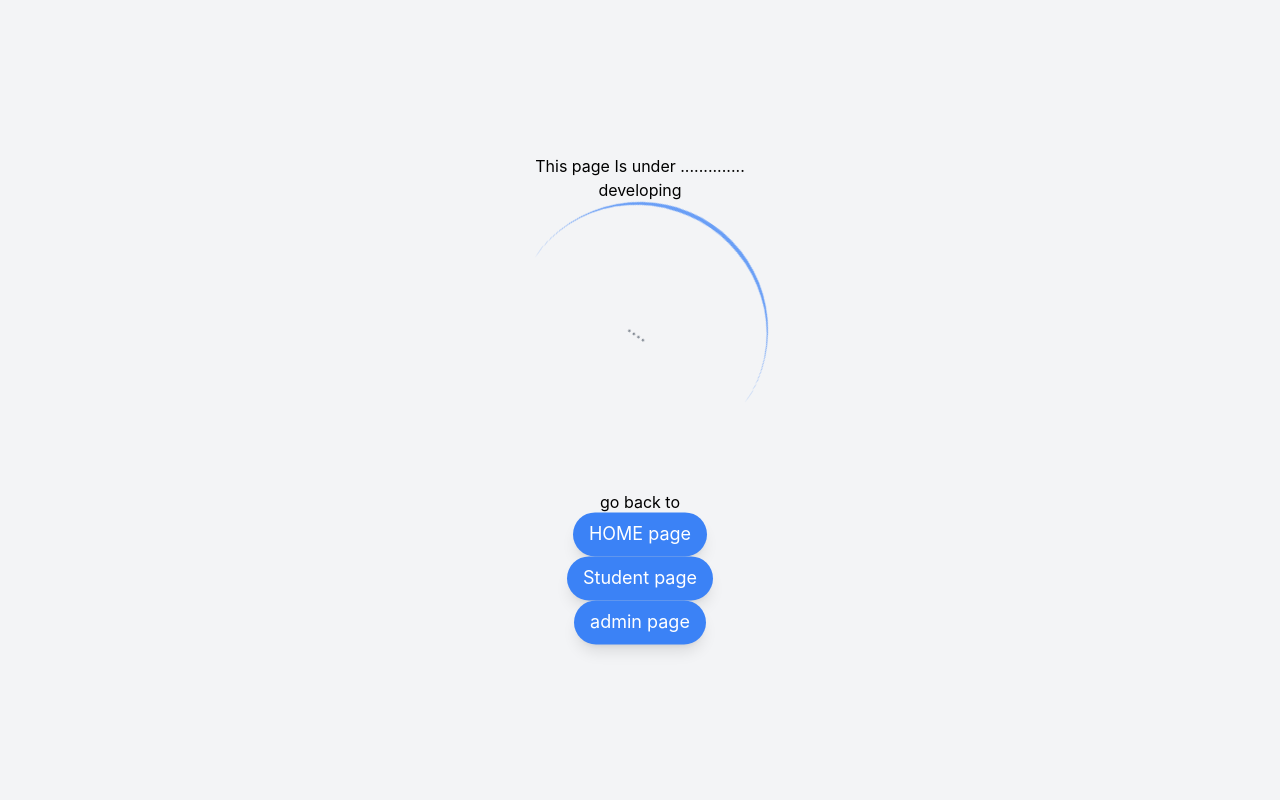
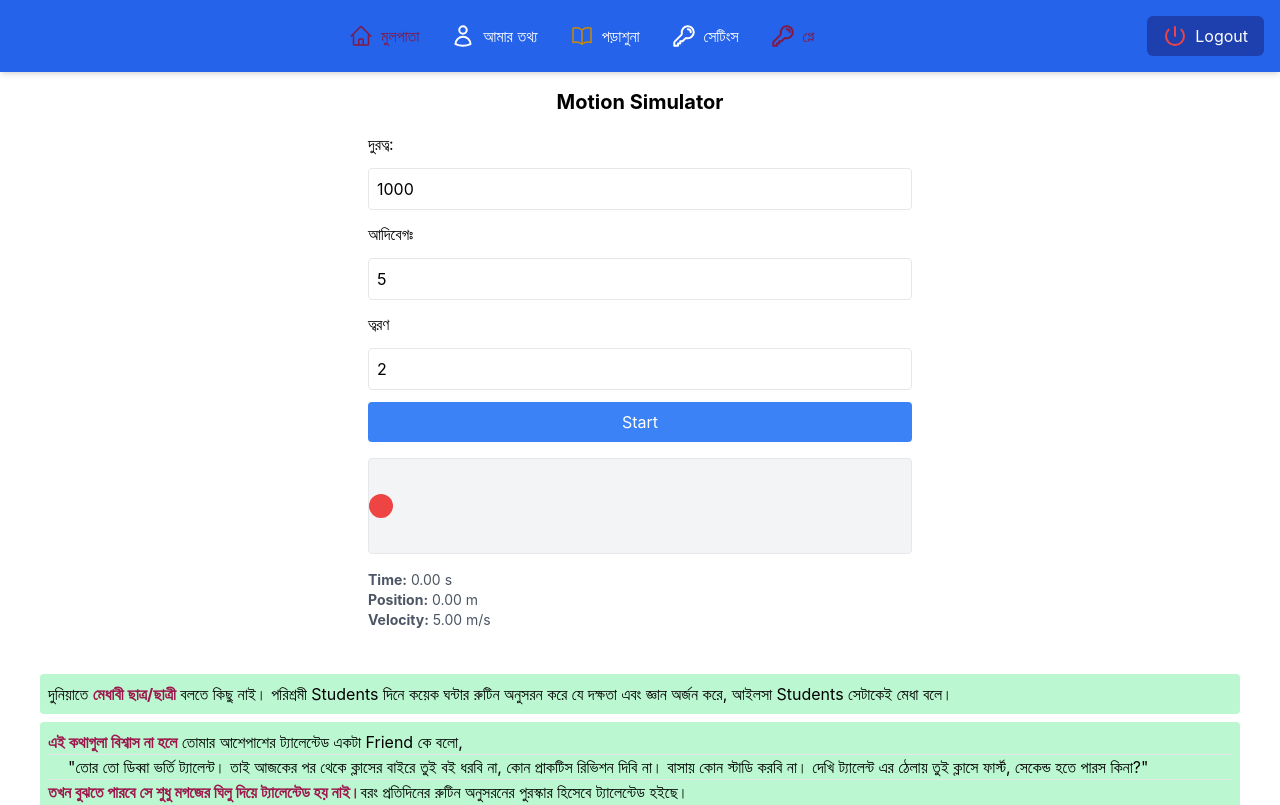
Before and after one commit to almubin78/Student-Management-System, a React (Create React App) app in the folder Student-collection-client/: page /student/play in a window 1280 px wide. Shown: the top 805 px of the page. Built offline with nearby package versions, Linux system fonts and the light colour scheme.

Commit message:
add motion animation in student dashboard

```diff
--- /dev/null
+++ b/Student-collection-client/src/components/StudentsDashboard/PlayAnimation/MotionSimulator.js
@@ -0,0 +1,76 @@
+import React, { useState, useRef, useEffect } from "react";
+
+export default function MotionSimulator() {
+  const [distance, setDistance] = useState(1000); // in meters
+  const [initialVelocity, setInitialVelocity] = useState(5); // m/s
+  const [acceleration, setAcceleration] = useState(2); // m/s²
+  const [running, setRunning] = useState(false);
+  const [position, setPosition] = useState(0);
+  const [time, setTime] = useState(0);
+
+  const intervalRef = useRef(null);
+
+  const handleStart = () => {
+    setRunning(true);
+    setTime(0);
+    setPosition(0);
+
+    if (intervalRef.current) clearInterval(intervalRef.current);
+    intervalRef.current = setInterval(() => {
+      setTime(prev => {
+        const t = prev + 0.1;
+        const newPosition = initialVelocity * t + 0.5 * acceleration * t * t;
+        if (newPosition >= distance) {
+          clearInterval(intervalRef.current);
+          setRunning(false);
+          return prev;
+        }
+        setPosition(newPosition);
+        return t;
+      });
+    }, 100);
+  };
+
+  return (
+    <div className="p-4 max-w-xl mx-auto space-y-4">
+      <h1 className="text-xl font-bold text-center">Motion Simulator</h1>
+
+      <div className="grid grid-cols-1 gap-3">
+        <label htmlFor="">দুরত্ব:</label>
+        <input type="number" placeholder="Distance (m)" value={distance}
+          onChange={e => setDistance(+e.target.value)}
+          className="border p-2 rounded" />
+        <label htmlFor="">আদিবেগঃ</label>
+        <input type="number" placeholder="Initial Velocity (m/s)" value={initialVelocity}
+          onChange={e => setInitialVelocity(+e.target.value)}
+          className="border p-2 rounded" />
+        <label htmlFor="">ত্বরণ</label>
+        <input type="number" placeholder="Acceleration (m/s²)" value={acceleration}
+          onChange={e => setAcceleration(+e.target.value)}
+          className="border p-2 rounded" />
+
+        <button
+          onClick={handleStart}
+          className="bg-blue-500 text-white py-2 rounded hover:bg-blue-600"
+        >
+          Start
+        </button>
+      </div>
+
+      {/* Visual motion field */}
+      <div className="relative h-24 bg-gray-100 border rounded overflow-hidden">
+        <div
+          className="absolute top-1/2 transform -translate-y-1/2 w-6 h-6 bg-red-500 rounded-full"
+          style={{ left: `${(position / distance) * 100}%`, transition: "left 0.1s" }}
+        />
+      </div>
+
+      {/* Info Display */}
+      <div className="text-sm text-gray-600">
+        <p><strong>Time:</strong> {time.toFixed(2)} s</p>
+        <p><strong>Position:</strong> {position.toFixed(2)} m</p>
+        <p><strong>Velocity:</strong> {(initialVelocity + acceleration * time).toFixed(2)} m/s</p>
+      </div>
+    </div>
+  );
+}
--- a/Student-collection-client/src/components/StudentsDashboard/StudentNavbar/StudentNavbar.js
+++ b/Student-collection-client/src/components/StudentsDashboard/StudentNavbar/StudentNavbar.js
@@ -94,6 +94,18 @@ const StudentNavbar = () => {
                         <SettingsIcon />
                         সেটিংস
                     </NavLink>
+                    {/* play */}
+                    <NavLink
+                        to="/student/play"
+                        className={({ isActive }) =>
+                            `flex items-center gap-2 px-4 py-2 rounded-md ${
+                                isActive ? 'bg-aqua text-pink-900' : 'hover:bg-blue-500'
+                            }`
+                        }
+                    >
+                        <SettingsIcon />
+                        প্লে
+                    </NavLink>
                 </div>
 
                 {/* Logout */}
--- a/Student-collection-client/src/router/router2.js
+++ b/Student-collection-client/src/router/router2.js
@@ -18,6 +18,7 @@ import Settings from "../components/StudentsDashboard/Settings/Settings";
 import Contact from "../components/Home/OutlatePages/Contact";
 import LoginPage from "../components/Home/OutlatePages/Login/LoginPage";
 import Register from "../components/Home/OutlatePages/Register/Register";
+import MotionSimulator from "../components/StudentsDashboard/PlayAnimation/MotionSimulator";
 
 
 const router2 = createBrowserRouter([
@@ -62,6 +63,11 @@ const router2 = createBrowserRouter([
                 path:'/student/settings',
                 element:<Settings/>
             },
+            {
+                path:'/student/play',
+                element:<MotionSimulator/>
+            },
+
 
         ]
     },
```
